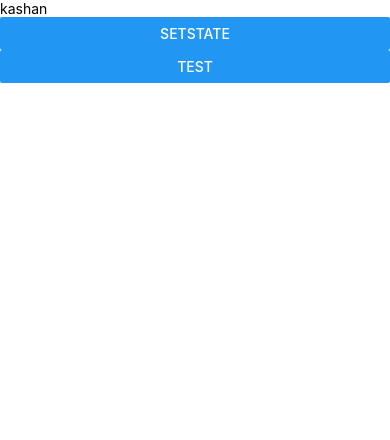
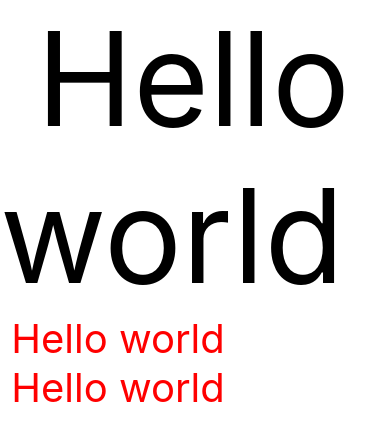
Before and after one commit to KashanMehmood/react-native-learning, a React Native app: screen / in a window 390 px wide. Shown: the top 440 px of the page. Built offline with nearby package versions, Linux system fonts and the light colour scheme.

Commit message:
multiple way of styling

```diff
--- a/App.js
+++ b/App.js
@@ -11,38 +11,36 @@ import {
 import Home from './component/Home'
 
 class App extends Component{
-  constructor(props){
-
-    super(props);
-    this.state = {
-      userName:"kashan"
-    }
-  }
-
-  test(){
-    this.setState({userName:"Kashi Test"})
-  }
-
-  // jtni bar state update krogy utni bar render call hoga
   render(){
     return(
       <View>
-        <Text>{this.state.userName}</Text>
-        <Button onPress={
-          ()=>{
-            this.setState({userName:"Kashi"})
-          }
-        }
-        title="setState" />
+        {/* inline style */}
+        <Text style={ {fontSize:130} }> Hello world</Text>
 
-        <Button onPress={
-          ()=>{
-            this.test()
-          }
-        }
-        title="Test" />
+        {/* style with stylesheet */}
+        <Text style={styles.red}> Hello world</Text>
+
+        {/* apply mutiple objects of styles */}
+        <Text style={[styles.font,styles.redColor]}> Hello world</Text>
+
       </View>
     );
   }
 }
+
+{/* styele with stylesheet */}
+const styles = StyleSheet.create({
+  red:{
+    color:'red',
+    fontSize:40
+  },
+  font:{
+    fontSize:40,
+  },
+  redColor:{
+    color:'red',
+  }
+})
+
+
 export default App;
```
